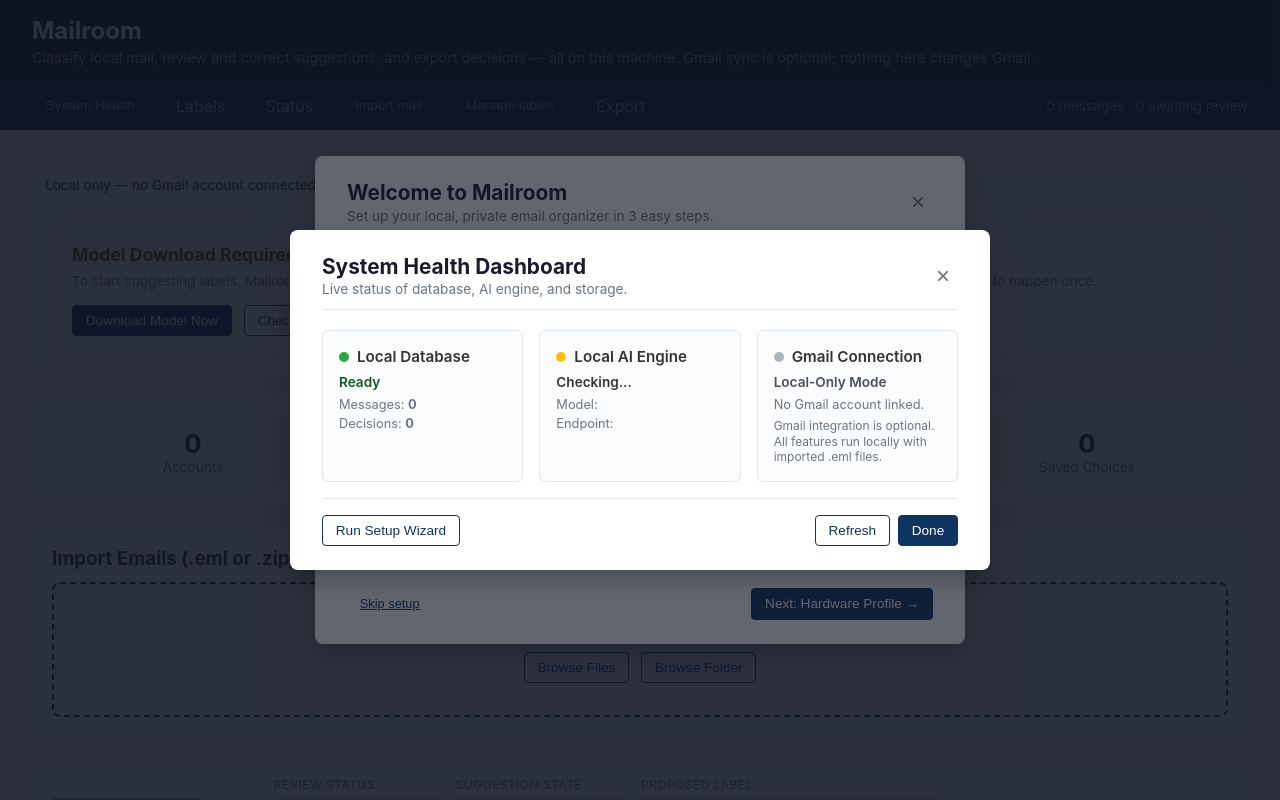
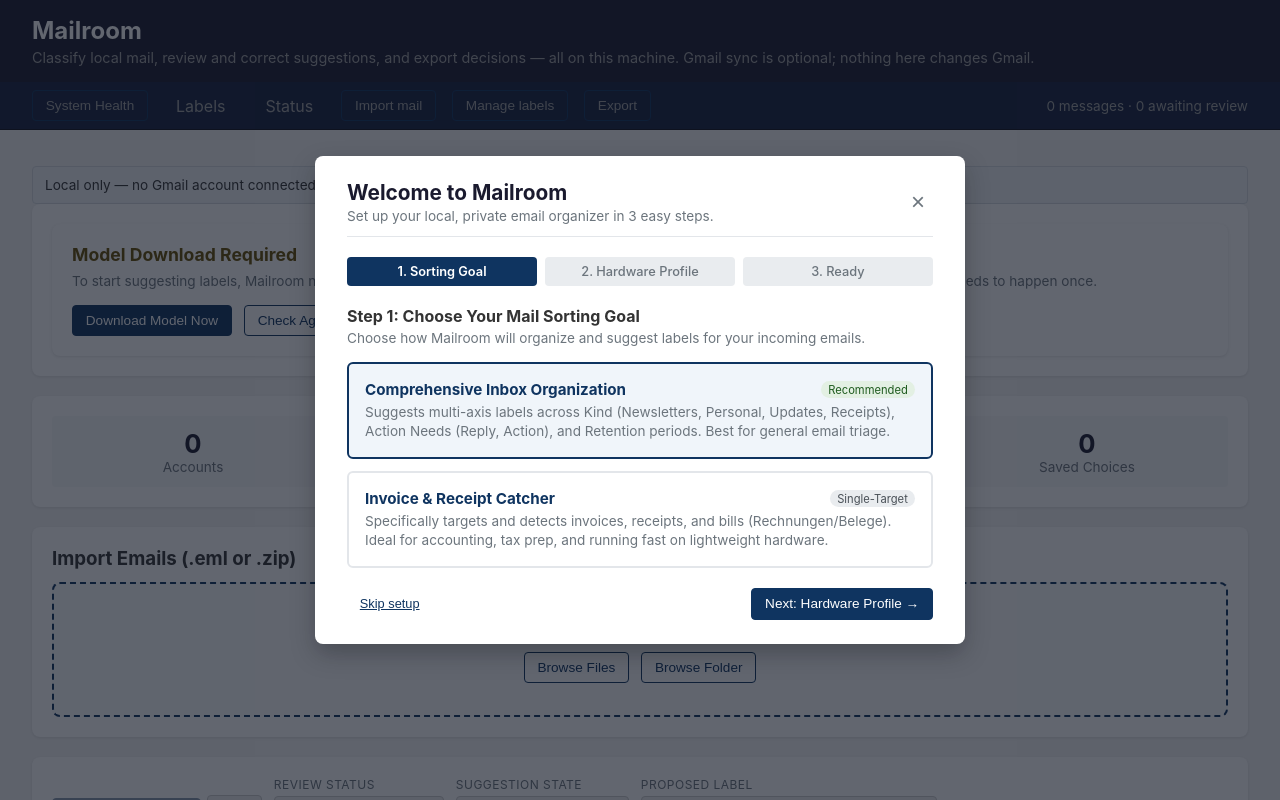
Before and after one commit to NotPellew/mailroom, a Flask app: page / in a window 1280 px wide. Run offline with Flask 3, Linux system fonts and the light colour scheme; data comes from the database, SQL or seed files in the repository; data that the repository does not hold is empty.

Commit message:
fix: Ensure modal hidden display none and replace anchor links with buttons for inertness

```diff
--- a/Mailroom/templates/index.html
+++ b/Mailroom/templates/index.html
@@ -172,6 +172,9 @@
             padding: 1rem;
             box-sizing: border-box;
         }
+        .modal-overlay[hidden] {
+            display: none !important;
+        }
         .modal-content {
             background: white;
             border-radius: 8px;
@@ -288,7 +291,7 @@
         <a href="/api/status" target="_blank" rel="noopener noreferrer">Status</a>
         <button id="import-toggle" class="nav-toggle" type="button">Import mail</button>
         <button id="labels-toggle" class="nav-toggle" type="button">Manage labels</button>
-        <a href="#export-card" class="nav-toggle" style="text-decoration:none;">Export</a>
+        <button id="export-toggle" class="nav-toggle" type="button">Export</button>
         <span class="counts" id="nav-counts"></span>
     </nav>
 
@@ -303,7 +306,7 @@
                         Mailroom keeps your emails 100% private by analyzing them directly on your computer using Ollama.
                     </p>
                     <div style="display: flex; gap: 0.75rem; flex-wrap: wrap;">
-                        <a href="https://ollama.com/download" target="_blank" rel="noopener noreferrer" class="btn">Download Ollama (Free)</a>
+                        <button type="button" class="btn" id="ai-download-ollama-btn">Download Ollama (Free)</button>
                         <button type="button" id="ai-check-btn" class="secondary">Check Again</button>
                     </div>
                 </div>
@@ -2008,16 +2011,17 @@
                                 aiAdvice.style.color = "#842029";
                             }
                             if (aiAction) {
-                                const link = el("a", {
-                                    href: "https://ollama.com/download",
-                                    target: "_blank",
-                                    rel: "noopener noreferrer",
+                                const btn = el("button", {
+                                    type: "button",
                                     class: "btn",
                                     text: "Download Ollama (Free)"
                                 });
-                                link.style.fontSize = "0.8rem";
-                                link.style.padding = "0.3rem 0.6rem";
-                                aiAction.appendChild(link);
+                                btn.style.fontSize = "0.8rem";
+                                btn.style.padding = "0.3rem 0.6rem";
+                                btn.addEventListener("click", function () {
+                                    window.open("https://ollama.com/download", "_blank", "noopener,noreferrer");
+                                });
+                                aiAction.appendChild(btn);
                             }
                         }
                     }
@@ -2162,6 +2166,19 @@
                 if (aiDownloadBtn) { aiDownloadBtn.addEventListener("click", startModelDownload); }
                 const aiRetryBtn = document.getElementById("ai-retry-btn");
                 if (aiRetryBtn) { aiRetryBtn.addEventListener("click", startModelDownload); }
+                const aiDlOllamaBtn = document.getElementById("ai-download-ollama-btn");
+                if (aiDlOllamaBtn) {
+                    aiDlOllamaBtn.addEventListener("click", function () {
+                        window.open("https://ollama.com/download", "_blank", "noopener,noreferrer");
+                    });
+                }
+                const exportToggle = document.getElementById("export-toggle");
+                if (exportToggle) {
+                    exportToggle.addEventListener("click", function () {
+                        const card = document.getElementById("export-card");
+                        if (card) { card.scrollIntoView({ behavior: "smooth" }); }
+                    });
+                }
 
                 // System Health Modal
                 const healthToggle = document.getElementById("health-modal-toggle");
```
